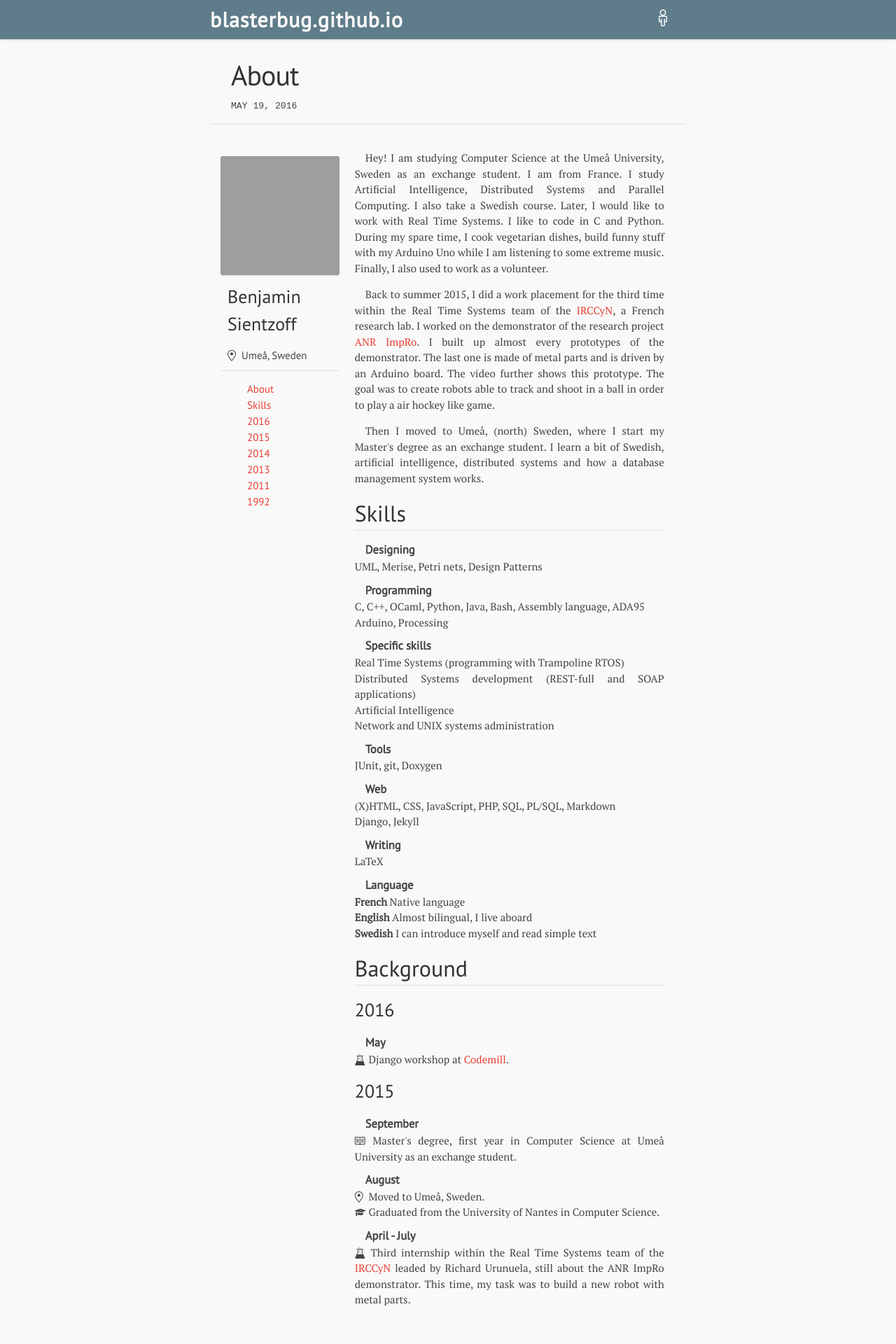
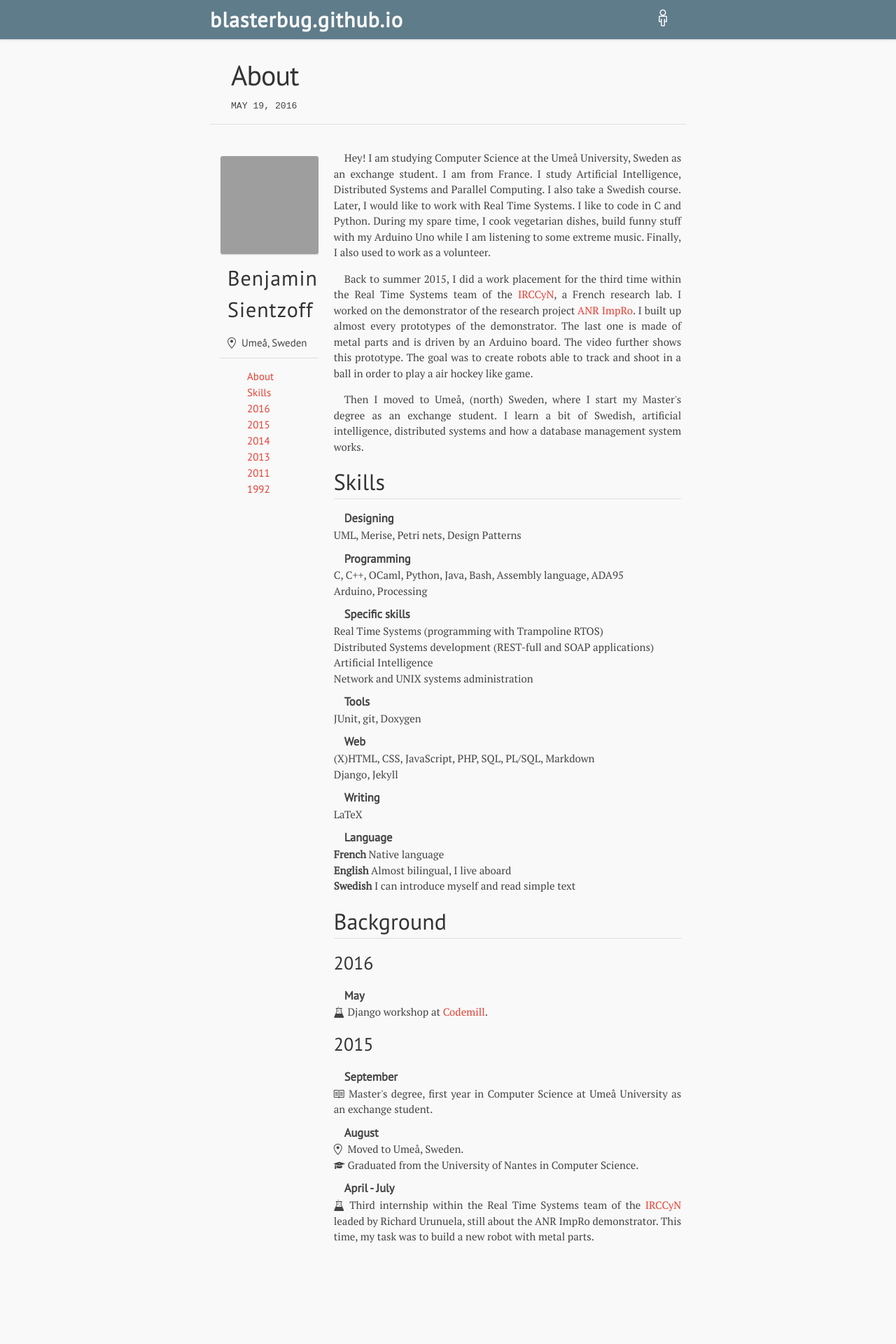
Before and after one commit to blasterbug/blasterbug.github.io, a Jekyll site: the page built from curriculum.md, in a window 1280 px wide. Shown: the top 1920 px of the page at 70% size. Built offline with Jekyll 4.4.1, drawn with Linux system fonts in a browser that asks for light colours; some web fonts are replaced; grey boxes are pictures that could not be loaded.

Commit message:
Name in CV

```diff
--- a/css/curriculum.scss
+++ b/css/curriculum.scss
@@ -8,12 +8,16 @@ h1, h2 {
   }
 }
 
+#name {
+  letter-spacing: 1px;
+  font-size: 2em;
+}
 /**
  * curriculum menu
  */
 #cv-header {
-  min-width: 200px;
-  max-width: 28%;
+  //min-width: 200px;
+  max-width: 25%;
   position: float;
   float: left;
   padding: $spacing-unit / 2;
@@ -60,7 +64,7 @@ h1, h2 {
  */
 section {
   float: left;
-  max-width: 67%;
+  max-width: 75%;
   padding: 1%;
 
   > .octicon {
--- a/curriculum.md
+++ b/curriculum.md
@@ -11,7 +11,7 @@ about: true
   <img class="avatar" src="https://avatars0.githubusercontent.com/u/891025?s=320" alt="" title="" />
 
   <ul class="cv-header-list" >
-    <li><h3>Benjamin Sientzoff</h3></li>
+    <li><h3 id="name" >Benjamin Sientzoff</h3></li>
     <li><span class="octicon octicon-location"></span> Umeå, Sweden</li>
   </ul>
 
```
